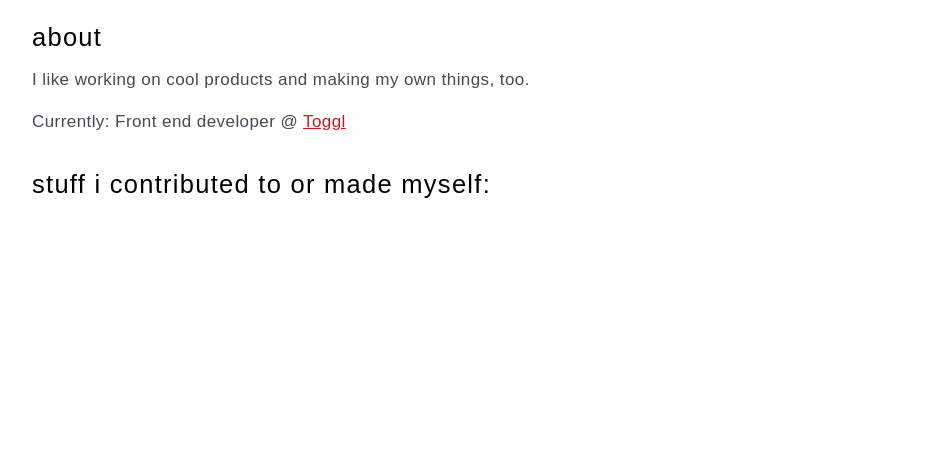
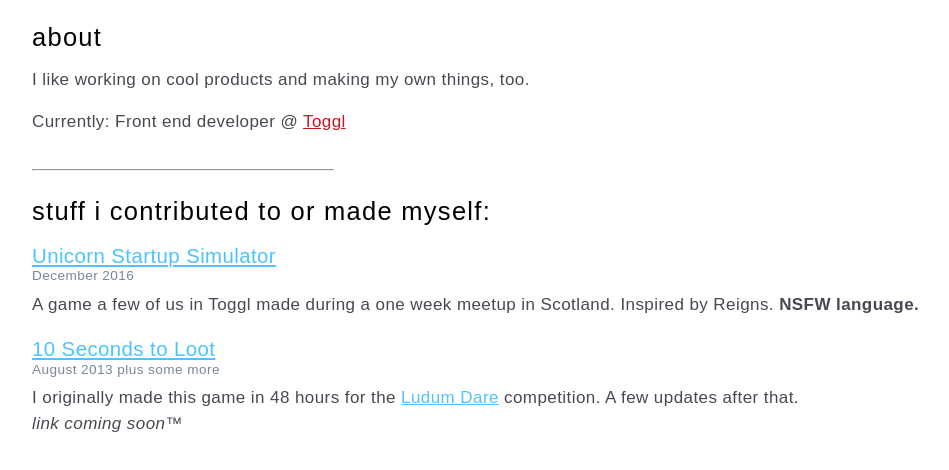
Before and after one commit to tcrammond/tcrammond-website, a website: page public/index.html in a window 1280 px wide. Shown: the part 122-592 px from the top of the page, without its empty margins (19-968 px from the left). Drawn offline with nearby package versions, Linux system fonts and the light colour scheme.

Commit message:
Add & style articles

```diff
--- a/public/css/main.css
+++ b/public/css/main.css
@@ -22,6 +22,16 @@ p {
   color: #4a4752;
 }
 
+hr {
+  max-width: 300px;
+  margin: 1.5em 0;
+}
+
+a, a:visited {
+  color: #4ec3ff;
+  text-decoration: underline;
+}
+
 .main {
   padding: 3rem;
 }
@@ -36,10 +46,35 @@ p {
   color: #b3b3b3;
 }
 
-.content > div{
+.content > div {
   margin-bottom: 2rem;
 }
 
-.toggl {
+.list-portfolio {
+  list-style: none;
+  padding: 0;
+}
+
+.portfolio__item {
+
+}
+
+.portfolio__item__title {
+  display: block;
+  text-decoration: underline;
+  font-size: 1.2rem;
+}
+.portfolio__item__date {
+  font-size: 0.8rem;
+  position: relative;
+  top: -5px;
+  color: lightslategray;
+}
+.portfolio__item_text {
+  font-size: 16px;
+}
+
+
+.link--toggl, .link--toggl:visited {
   color: #cb171f;
 }
--- a/public/index.html
+++ b/public/index.html
@@ -14,18 +14,40 @@
       </div>
       <div class="content">
 
-        <div class="content-about">
+        <div class="about">
           <h2>about</h2>
           <p>
             I like working on cool products and making my own things, too.
           </p>
           <p>
-            Currently: Front end developer @ <a class="toggl" href="https://toggl.com" target="_blank">Toggl</a>
+            Currently: Front end developer @ <a class="link--toggl" href="https://toggl.com" target="_blank">Toggl</a>
           </p>
         </div>
 
-        <div class="content-portfolio">
+        <hr>
+
+        <div class="portfolio">
           <h2>Stuff i contributed to or made myself:</h2>
+
+          <!-- Unicorn -->
+          <article class="portfolio__item">
+            <a class="portfolio__item__title" href="https://toggl.com/startup-simulator" target=_blank>Unicorn Startup Simulator</a>
+            <span class="portfolio__item__date">December 2016</span>
+            <p class="portfolio__item__text">
+              A game a few of us in Toggl made during a one week meetup in
+              Scotland. Inspired by Reigns. <strong>NSFW language.</strong>
+            </p>
+          </article>
+
+          <!-- 10 seconds -->
+          <article class="portfolio__item">
+            <a class="portfolio__item__title">10 Seconds to Loot</a>
+            <span class="portfolio__item__date">August 2013 plus some more</span>
+            <p class="portfolio__item__text">
+              I originally made this game in 48 hours for the <a href="http://ludumdare.com" target=_blank>Ludum Dare</a> competition. A few updates after that.<br>
+              <em>link coming soon&trade;</em>
+            </p>
+          </article>
         </div>
 
       </div>
```
